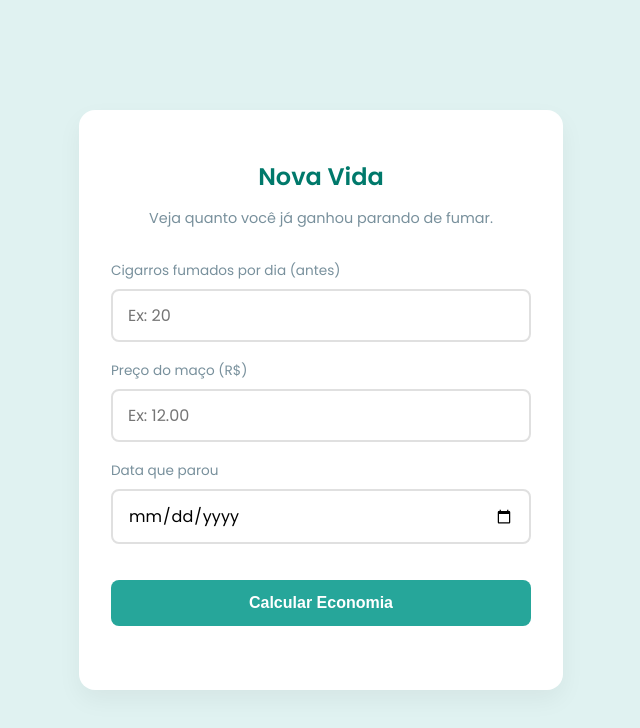
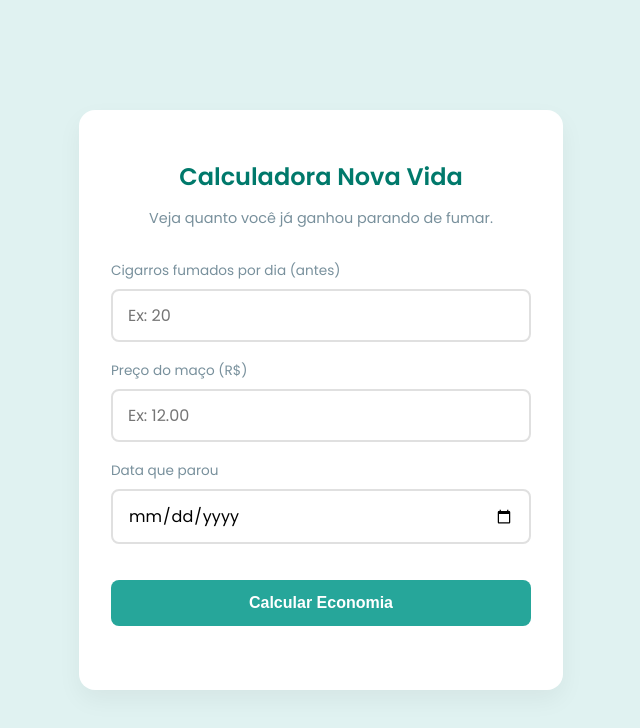
Before and after one commit to anakarolinaiclube-ux/calculadoraexf, a website: page index.html in a window 1280 px wide. Shown: the whole page, without its empty margins (319-959 px from the left). Drawn offline with Linux system fonts and the light colour scheme.

Commit message:
Update index.html

```diff
--- a/index.html
+++ b/index.html
@@ -156,7 +156,7 @@
 <body>
 
 <div class="container">
-    <h1>Nova Vida</h1>
+    <h1>Calculadora Nova Vida</h1>
     <p class="subtitle">Veja quanto você já ganhou parando de fumar.</p>
 
     <form id="calcForm">
```
